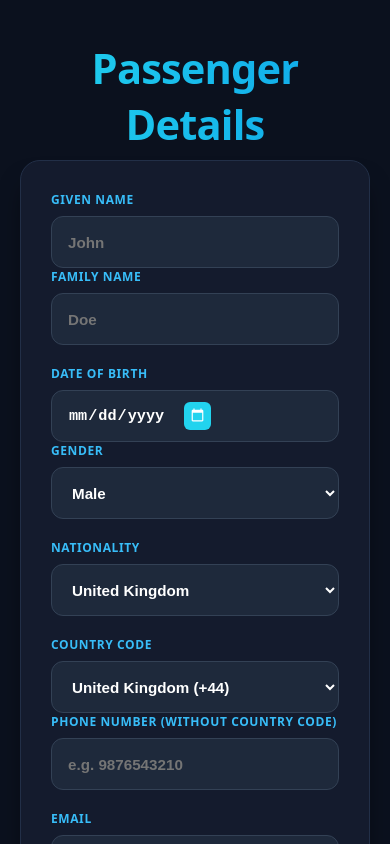
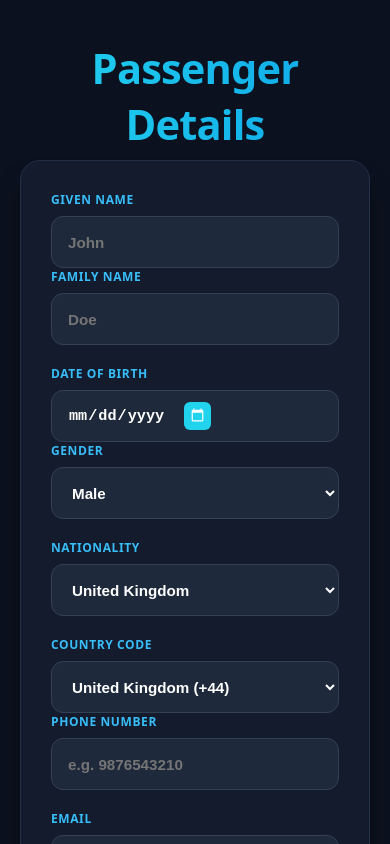
Before and after one commit to Milanbamaniya5/perfect-motion-flights, a Next.js app: page /checkout in a window 390 px wide. Shown: the top 844 px of the page. Built offline with nearby package versions, Linux system fonts and the light colour scheme.

Commit message:
Implement phone number validation and error display
Added phone number validation and error handling.

```diff
--- a/app/checkout/page.js
+++ b/app/checkout/page.js
@@ -3,7 +3,6 @@
 import { useSearchParams } from 'next/navigation';
 import { useState, Suspense } from 'react';
 
-// Countries with specific required phone number digits length
 const countries = [
   { code: 'GB', name: 'United Kingdom', dialCode: '+44', phoneLength: 10 },
   { code: 'IN', name: 'India', dialCode: '+91', phoneLength: 10 },
@@ -37,6 +36,7 @@ function CheckoutContent() {
   const [loading, setLoading] = useState(false);
   const [orderResult, setOrderResult] = useState(null);
   const [error, setError] = useState(null);
+  const [phoneError, setPhoneError] = useState(false); // Phone field error state
 
   const handleChange = (e) => {
     const { name, value } = e.target;
@@ -51,22 +51,26 @@ function CheckoutContent() {
     } else {
       setFormData({ ...formData, [name]: value });
     }
+
+    // Agar user phone number type kar raha hai toh error clear karein
+    if (name === 'phone_number') {
+      setPhoneError(false);
+    }
   };
 
   const handleBooking = async (e) => {
     e.preventDefault();
     setLoading(true);
     setError(null);
+    setPhoneError(false);
 
     const cleanPhone = formData.phone_number.trim();
-
-    // Find required length based on selected phone code / country
     const activeCountry = countries.find(c => c.dialCode === formData.phone_code) || { phoneLength: 10, name: 'Selected Country' };
 
-    // Check if phone contains only numbers and matches the exact required length
     const isNumeric = /^\d+$/.test(cleanPhone);
     if (!isNumeric || cleanPhone.length !== activeCountry.phoneLength) {
-      setError(`Invalid phone number for ${activeCountry.name}. It must be exactly ${activeCountry.phoneLength} digits.`);
+      setPhoneError(true); // Phone field ko red karne ke liye
+      setError(`Please enter correct number. It must be exactly ${activeCountry.phoneLength} digits for ${activeCountry.name}.`);
       setLoading(false);
       return;
     }
@@ -169,8 +173,25 @@ function CheckoutContent() {
               </select>
             </div>
             <div className="col-span-2">
-              <label className="block text-sm font-medium text-gray-700 mb-1">Phone Number (Without country code)</label>
-              <input type="text" name="phone_number" placeholder="e.g. 9876543210" value={formData.phone_number} onChange={handleChange} className="w-full p-3 border rounded-lg" required />
+              <div className="flex justify-between items-center mb-1">
+                <label className="block text-sm font-medium text-gray-700">Phone Number</label>
+                {phoneError && (
+                  <span className="text-xs text-red-600 font-semibold animate-pulse">
+                    ⚠️️ Please enter correct number
+                  </span>
+                )}
+              </div>
+              <input
+                type="text"
+                name="phone_number"
+                placeholder="e.g. 9876543210"
+                value={formData.phone_number}
+                onChange={handleChange}
+                className={`w-full p-3 border rounded-lg transition-all duration-200 ${
+                  phoneError ? 'border-red-500 bg-red-50 ring-2 ring-red-200' : 'border-gray-300'
+                }`}
+                required
+              />
             </div>
           </div>
 
```
